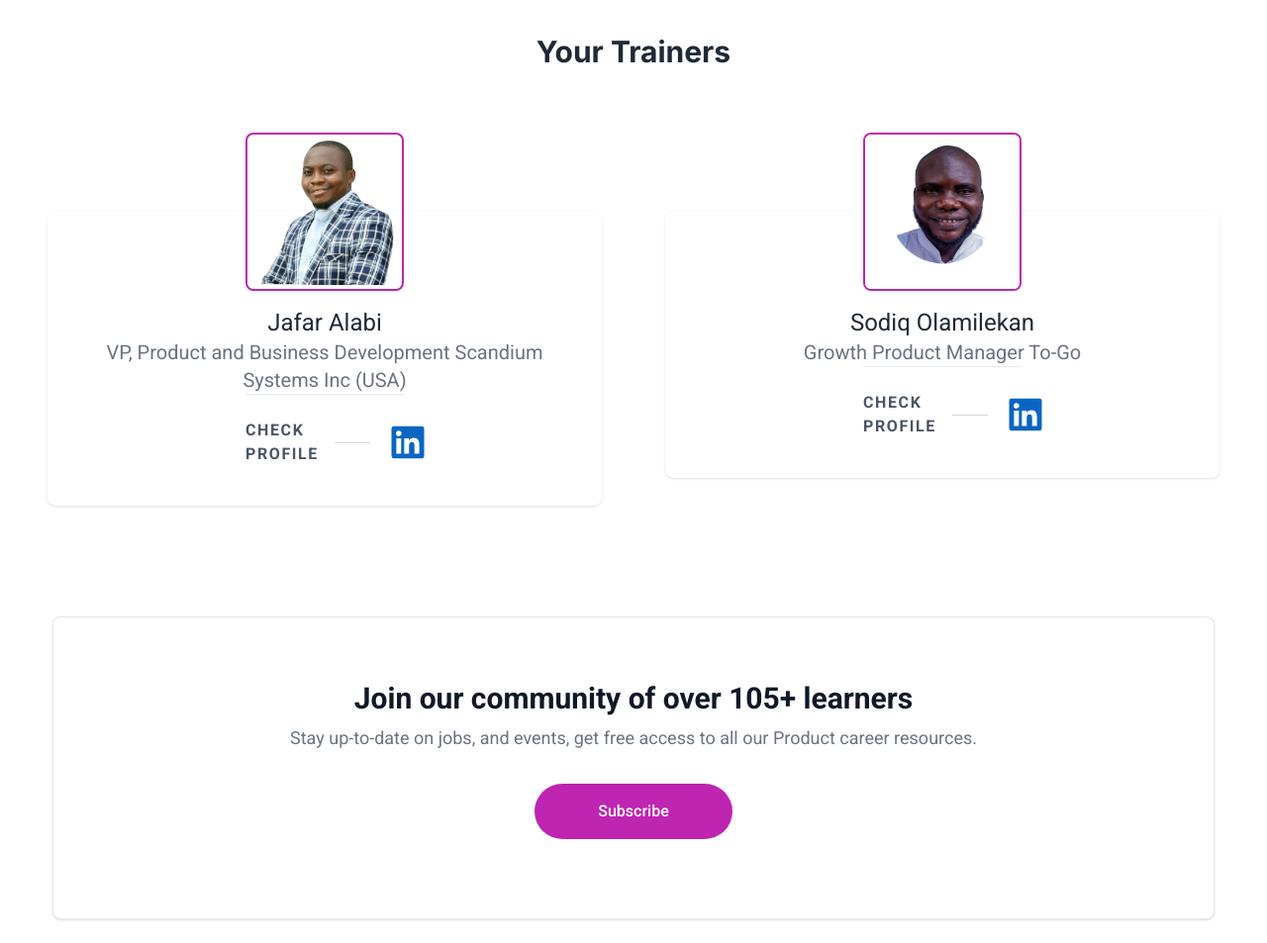
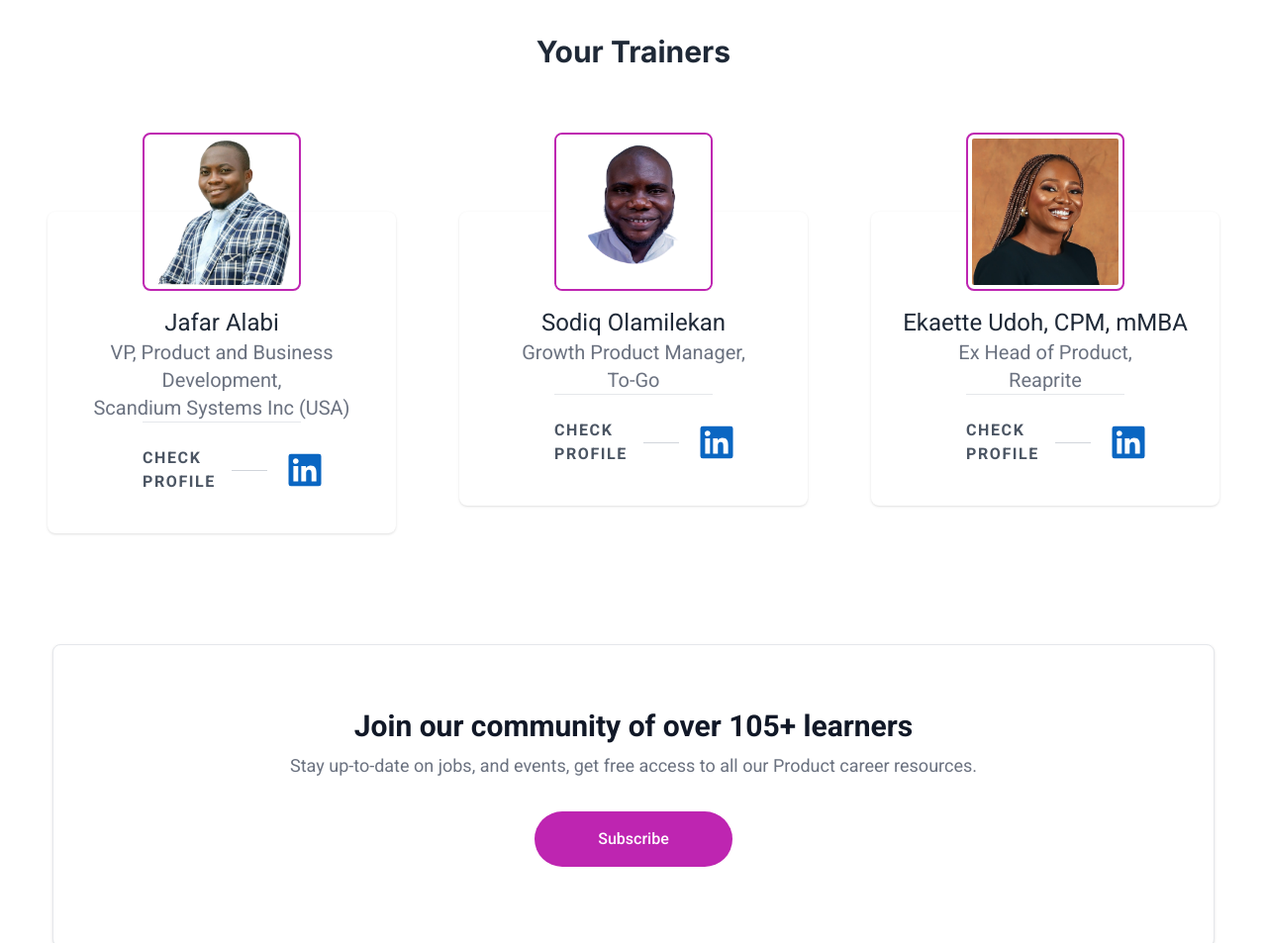
Before and after one commit to Product-Profs/product-profs-web-v2, a website: page pmLeadership.html in a window 1280 px wide. Shown: the part 2000-2953 px from the top of the page at 99% size. Drawn offline with Linux system fonts and the light colour scheme.

Commit message:
update: edit trainer details

```diff
--- a/pmLeadership.html
+++ b/pmLeadership.html
@@ -579,7 +579,7 @@
         </div>
         <!-- text - end -->
 
-        <div class="grid grid-cols-1 gap-4 md:grid-cols-2 lg:gap-8">
+        <div class="grid grid-cols-1 gap-4 md:grid-cols-2 lg:grid-cols-3 lg:gap-8">
           <div class="relative p-4 mb-16">
             <div class="absolute mb-4 text-center transform translate-x-1/2 -top-16 right-1/2">
               <a href="javascript:void(0)" class="relative block">
@@ -593,7 +593,7 @@
                   Jafar Alabi
                 </p>
                 <p class="text-xl font-light text-gray-500 dark:text-gray-200">
-                  VP, Product and Business Development
+                  VP, Product and Business Development, <br>
 Scandium Systems Inc (USA)
 
                 </p>
@@ -630,7 +630,7 @@ Scandium Systems Inc (USA)
                   Sodiq Olamilekan
                 </p>
                 <p class="text-xl font-light text-gray-500 dark:text-gray-200">
-                  Growth Product Manager
+                  Growth Product Manager, <br>
 To-Go
                 </p>
               </div>
@@ -643,6 +643,42 @@ To-Go
 
                   <div class="flex gap-4">
                     <a href="https://www.linkedin.com/in/sodiq-olamilekan-isiaq/" target="_blank"
+                      class="text-gray-400 transition duration-100 hover:text-gray-500 active:text-gray-600">
+                      <img class="w-24 h-24" src="./src/assets/icons/linkedin-icon.svg" alt="linkedin-icon" />
+                    </a>
+                  </div>
+                </div>
+                <!-- social - end -->
+              </div>
+            </div>
+          </div>
+
+          <div class="relative p-4 mb-16">
+            <div class="absolute mb-4 text-center transform translate-x-1/2 -top-16 right-1/2">
+              <a href="javascript:void(0)" class="relative block">
+              <img alt="tutor-profile" src="./src/assets/images/udoh.jpg"
+                  class="p-1 mx-auto object-cover rounded-lg h-40 w-40 border-2 border-primary" />
+              </a>
+            </div>
+            <div class="px-6 py-4 pt-24 bg-white rounded-lg shadow dark:bg-gray-800">
+              <div class="text-center">
+                <p class="text-2xl text-gray-800 dark:text-white">
+                  Ekaette Udoh, CPM, mMBA
+                </p>
+                <p class="text-xl font-light text-gray-500 dark:text-gray-200">
+                  Ex Head of Product, <br> Reaprite
+
+                </p>
+              </div>
+              <div class="flex items-center justify-between w-40 mx-auto text-gray-500 border-t border-gray-200">
+                <!-- social - start -->
+                <div class="flex items-center justify-center gap-4">
+                  <span class="text-sm font-semibold uppercase tracking-widest text-gray-600 sm:text-base">Check
+                    profile</span>
+                  <span class="h-px w-20 bg-gray-300"></span>
+
+                  <div class="flex gap-4">
+                    <a href="https://www.linkedin.com/in/ekaette-udoh-cpm-mmba-5439a0a3/" target="_blank"
                       class="text-gray-400 transition duration-100 hover:text-gray-500 active:text-gray-600">
                       <img class="w-24 h-24" src="./src/assets/icons/linkedin-icon.svg" alt="linkedin-icon" />
                     </a>
```
Also changed, not shown: dist/output.css, src/assets/images/udoh.jpg (added).
